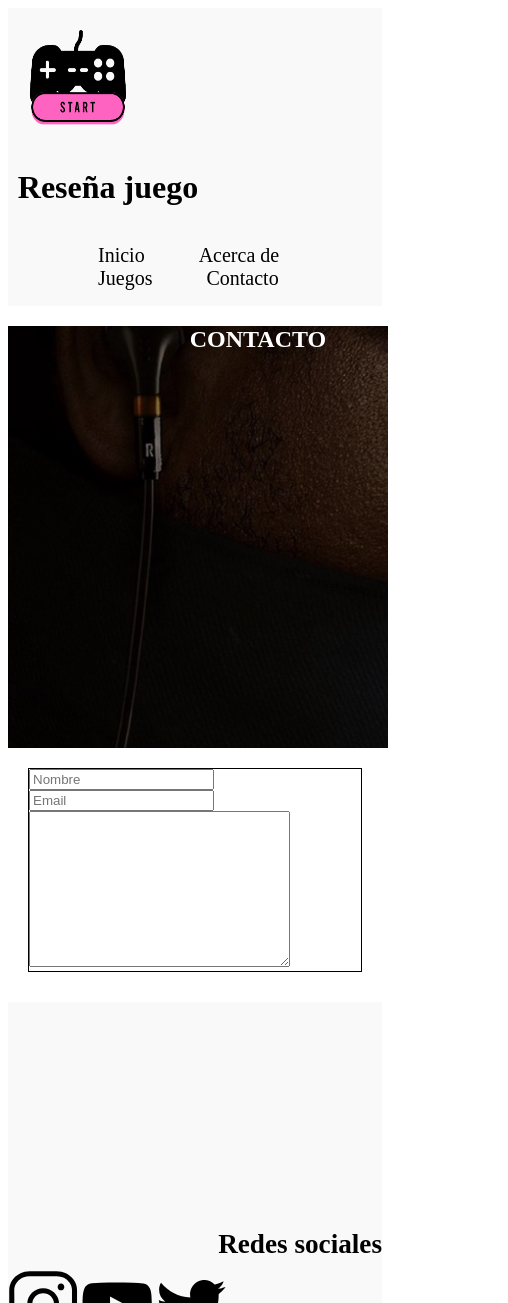
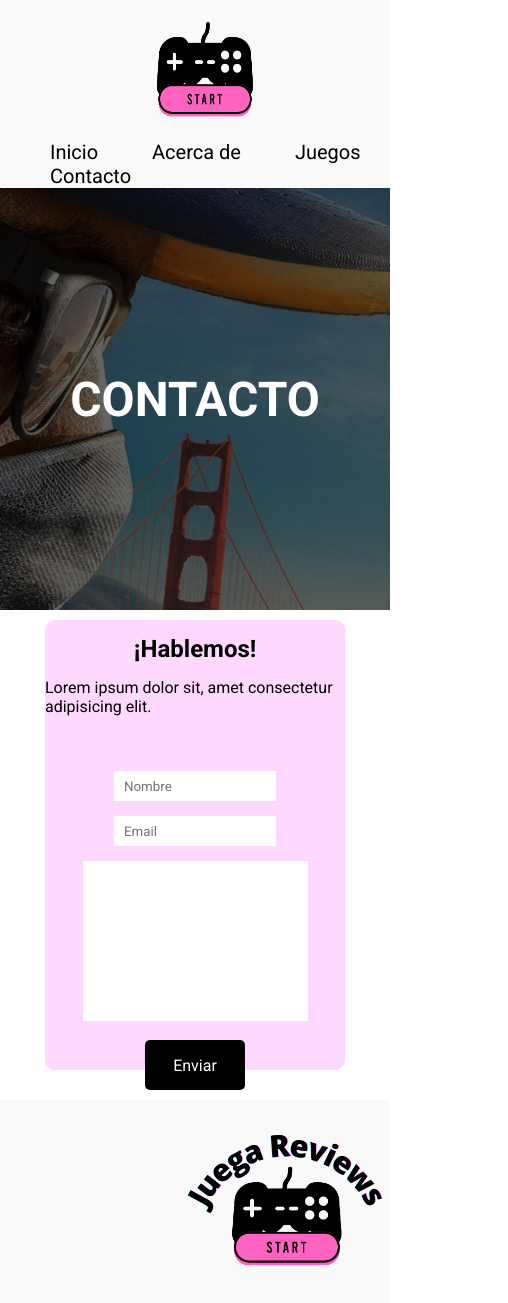
Before and after one commit to vcrolack/reviews-games, a plain HTML site: page pages/contacto/contacto.html in a window 390 px wide. Shown: the top 1303 px of the page, 508 px wide, since content can reach past the window. Drawn offline with Linux system fonts and the light colour scheme.

Commit message:
todas las páginas responsive

```diff
--- a/index.css
+++ b/index.css
@@ -141,10 +141,14 @@ body{
 .card .card-body h3 {
   margin-top: 10px;
 }
+.card-body a {
+  color: #fff;
+  text-decoration: none;
+}
 
 .btn-watch-now {
   width: 70%;
-  height: 40%;
+  height: 50%;
   margin-top: 20px;
   border: none;
   background-color: #181818;
--- a/pages/acerca/acerca.css
+++ b/pages/acerca/acerca.css
@@ -3,15 +3,6 @@
   margin: 0;
   padding: 0;
   font-family: 'Roboto', sans-serif;
-}
-
-.about-grid {
-  display: grid;
-  grid-template-columns: repeat(3, 1fr);
-  grid-template-rows: auto;
-  grid-template-areas:
-  "banner banner banner "
-  "about about about";
 }
 
 #banner {
@@ -224,10 +215,10 @@
     height: 1200px;
   }
   .banner {
-    min-width: auto;
+    min-width: 0;
   }
   .card {
-    width: 100%;
+    width: 80%;
     height: auto;
     padding: 10px;
   }
--- a/pages/contacto/contacto.css
+++ b/pages/contacto/contacto.css
@@ -1,8 +1,22 @@
+* {
+  margin: 0;
+  padding: 0;
+  font-family: 'Roboto', sans-serif;
+}
+#banner {
+  grid-area: banner;
+}
+
 .banner {
   position: relative;
-  height: 50vh;
+  height: 60vh;
   min-width: 380px;
-  background-image: url('../../assets/img/banner1.jpg');
+  background-size: cover;
+  background-size: center;
+}
+.banner img {
+  width: 100%;
+  height: 100%;
   background-size: cover;
   background-size: center;
 }
@@ -12,21 +26,125 @@
   left: 0;
   width: 100%;
   height: 100%;
-  background-color: rgba(0, 0, 0, 0.5);
+  background-color: rgba(0, 0, 0, 0.6);
+  display: flex;
+  justify-content: center;
+  align-items: center;
   z-index: 1;
 }
-.banner .container-description {
-  width: 100%;
-  height: 100%;
-  width: 500px;
-  z-index: 2;
-  position: relative;
+.banner span h2 {
   color: #fff;
-}
-.banner .container-description h2 {
+  font-size: 5rem;
   text-align: center;
 }
+
+#section-contacto {
+  display: grid;
+  grid-template-columns: repeat(12, 1fr);
+  grid-template-rows: auto;
+}
 .container-form {
-  border: 1px solid black;
+  height: 350px;
+  min-width: 590px;
+  border-radius: 10px;
+  background-color: #FED8FF;
   margin: 20px;
+  grid-area:5 / 5 / 9 / 9;
 }
+.container-description  {
+  margin-bottom: 55px;
+  display: flex;
+  flex-direction: column;
+  align-items: center;
+}
+.container-description-title {
+  margin: 15px 15px;
+}
+.box {
+  height: 30%;
+}
+.box-form {
+  display: flex;
+  justify-content: space-evenly;
+}
+.box-form-inputs {
+  display: flex;
+  flex-direction: column;
+}
+.box-name input, .box-email input {
+  border: none;
+  height: 30px;
+  padding-left: 10px;
+  outline: none;
+}
+
+.box-btn {
+  display: flex;
+  justify-content: center;
+}
+.box-btn button {
+  width: 55%;
+  border: none;
+  background-color: #000;
+  border-radius: 5px;
+  color: #fff;
+  font-size: 1.3rem;
+}
+.box-btn-mobile {
+  display: none;
+}
+.box-textarea textarea {
+  border: none;
+  outline: none;
+  padding-top: 10px;
+  resize: none;
+}
+@media screen and (max-width: 600px) {
+  .banner {
+    min-width: 0;
+    background-size: contain;
+    background-repeat: no-repeat;
+    background-size: center;
+    height: 50vh;
+    margin-bottom: 10px;
+  }
+  .banner img {
+    object-fit: cover;
+
+  }
+  .banner span h2 {
+    font-size: 3rem;
+  }
+  .container-form {
+    margin: 0;
+    height: 450px;
+    min-width: 300px;
+  }
+  .box-form {
+    flex-direction: column;
+    align-items: center;
+  }
+  .box-name {
+    margin-bottom: 15px;
+  }
+  .box-textarea{
+    margin-top: 15px;
+    }
+  .box-btn button {
+    display: none;
+  }
+  .box-btn-mobile {
+    display: block;
+  }
+  .box-btn-mobile button {
+    width: 100px;
+    height: 50px;
+    margin-top: 15px;
+    border: none;
+    background-color: #000;
+    border-radius: 5px;
+    color: #fff;
+    font-size: 1rem;
+  }
+
+}
--- a/pages/contacto/contacto.html
+++ b/pages/contacto/contacto.html
@@ -13,52 +13,71 @@
   <!--HEADER-->
   <div id="header" class="top-menu">
     <div class="navbar fixc-center">
+      <div class="site-style">
         <div class="container-logo">
           <img src="../../assets/logos/logo.png" alt="">
-      </div>
           <div class="title">
             <h1>Reseña juego</h1>
+          </div>
         </div>
         <div class="menu">
           <ul>
             <li><a href="../../index.html">Inicio</a></li>
             <li><a href="../acerca/acerca.html">Acerca de</a></li>
             <li><a href="../juegos/juegos.html">Juegos</a></li>
-          <li><a href="../contacto/contacto.html">Contacto</a></li>
+            <li><a href="#">Contacto</a></li>
           </ul>
+        </div>
       </div>
     </div>
   </div>
   <!--/HEADER-->
 
     <!--BANNER-->
+  <!--BANNER-->
   <div id="banner">
     <div id="main">
       <div class="container-banner">
         <div class="banner">
-            <span></span>
-            <div class="container-description">
-              <h2>CONTACTO</h2>
-            </div>
+          <span><h2>CONTACTO</h2></span>
+          <img src="../../assets/img/banner1.jpg" alt="">
         </div>
       </div>
     </div>
   </div>
   <!--/BANNER-->
+    <!--/BANNER-->
 
   <!--CONTACTO-->
   <div id="section-contacto">
     <div class="container-form">
-      <form action="">
+      <div class="container-description">
+        <div class="container-description-title">
+          <h2>¡Hablemos!</h2>
+        </div>
+        <div class="container-description-text">
+          <p>Lorem ipsum dolor sit, amet consectetur adipisicing elit.</p>
+        </div>
+      </div>
+      <form class="box-form"action="">
+        <div class="box-form-inputs">
           <div class="box box-name">
             <input placeholder="Nombre" type="text" />
           </div>
           <div class="box box-email">
             <input placeholder="Email" type="text" />
           </div>
+          <div class="box box-btn">
+            <button type="button">Enviar</button>
+          </div>
+        </div>
         <div class="box box-textarea">
           <textarea name="" id="" cols="30" rows="10"></textarea>
         </div>
+        <div class="box box-btn-mobile">
+          <button type="button">Enviar</button>
+        </div>
+
       </form>
     </div>
   </div>
@@ -66,13 +85,15 @@
 
   <!--FOOTER-->
   <div id="footer">
+    <div class="footer-grid">
       <div class="container-logo-footer">
-      <div class="logo"></div>
+        <img src="../../assets/logos/logoTexto.png" class="logo">
       </div>
+      <div class="container-social-networks">
         <div class="title-sn">
           <h3>Redes sociales</h3>
         </div>
-    <div class="container-social-networks">
+        <div class="container-icons-sn">
           <div class="container-sn instagram">
           </div>
           <div class="container-sn youtube">
@@ -81,6 +102,8 @@
           </div>
         </div>
       </div>
+    </div>
+  </div>
   <!--/FOOTER-->
   </body>
 </html>
--- a/pages/juego-detalle/juego-detalle.css
+++ b/pages/juego-detalle/juego-detalle.css
@@ -1,10 +1,23 @@
+* {
+  margin: 0;
+  padding: 0;
+  font-family: 'Roboto', sans-serif;
+}
+
+#banner {
+  grid-area: banner;
+}
+
 .banner {
   position: relative;
-  height: 50vh;
+  height: 60vh;
   min-width: 380px;
-  background-image: url('../../assets/img/banner1.jpg');
-  background-size: cover;
-  background-size: center;
+}
+.banner img {
+  width: 100%;
+  height: 100%;
+  object-fit: cover;
+
 }
 .banner span {
   position: absolute;
@@ -12,21 +25,63 @@
   left: 0;
   width: 100%;
   height: 100%;
-  background-color: rgba(0, 0, 0, 0.5);
+  background-color: rgba(0, 0, 0, 0.6);
+  display: flex;
+  justify-content: center;
+  align-items: center;
   z-index: 1;
 }
-.banner .container-description {
-  width: 100%;
-  height: 100%;
-  width: 500px;
-  z-index: 2;
-  position: relative;
+.banner span h2 {
   color: #fff;
-}
-.banner .container-description h2 {
+  font-size: 5rem;
   text-align: center;
 }
+
+
+#section-game-detail {
+  display: grid;
+  grid-template-columns: repeat(12, 1fr);
+}
+
 #section-game-detail p {
   margin-bottom: 15px;
   margin: 20px 20px;
+  font-size: 1.1rem;
+
 }
+.review {
+  width: 100%;
+  display: flex;
+  flex-direction: column;
+  justify-content: center;
+  grid-area: 4/ 4 / 10 / 10;
+}
+
+@media screen and (max-width: 1340px) {
+  .review {
+    grid-area: 3/ 3 / 11 / 11;
+  }
+}
+@media screen and (max-width: 880px) {
+  .banner {
+    background-size: contain;
+    background-repeat: no-repeat;
+    background-size: center;
+    height: 50vh;
+  }
+  .banner img {
+    object-fit: cover;
+
+  }
+  .review {
+    grid-area: 2/ 2 / 12 / 12;
+  }
+}
+@media  screen and (max-width: 400px) {
+  .banner {
+    min-width: 0;
+  }
+  .banner span h2 {
+    font-size: 3rem;
+  }
+}
--- a/pages/juegos/juegos.css
+++ b/pages/juegos/juegos.css
@@ -3,11 +3,17 @@
   padding: 0;
   font-family: 'Roboto', sans-serif;
 }
+
 .banner {
   position: relative;
-  height: 50vh;
+  height: 60vh;
   min-width: 380px;
-  background-image: url('../../assets/img/banner1.jpg');
+  background-size: cover;
+  background-size: center;
+}
+.banner img {
+  width: 100%;
+  height: 100%;
   background-size: cover;
   background-size: center;
 }
@@ -17,18 +23,15 @@
   left: 0;
   width: 100%;
   height: 100%;
-  background-color: rgba(0, 0, 0, 0.5);
+  background-color: rgba(0, 0, 0, 0.6);
+  display: flex;
+  justify-content: center;
+  align-items: center;
   z-index: 1;
 }
-.banner .container-description {
-  width: 100%;
-  height: 100%;
-  width: 500px;
-  z-index: 2;
-  position: relative;
+.banner span h2 {
   color: #fff;
-}
-.banner .container-description h2 {
+  font-size: 5rem;
   text-align: center;
 }
 
@@ -38,6 +41,7 @@
 .card {
   display: inline-block;
   width: 300px;
+  height: 400px;
   border-radius: 5px;
   background-color: #fff;
   box-shadow: 0px 10px 15px 5px #787878;
@@ -77,3 +81,27 @@
   font-weight: 900;
   border-radius: 5px;
 }
+
+@media screen and (max-width: 818px) {
+  .banner {
+    background-size: contain;
+    background-repeat: no-repeat;
+    background-size: center;
+    height: 50vh;
+  }
+  .banner img {
+    object-fit: cover;
+
+  }
+}
+@media  screen and (max-width: 400px) {
+  .banner {
+    min-width: auto;
+  }
+  .card {
+    width: 200px;
+    height: 400px;
+    padding: 1px;
+
+  }
+}
--- a/styles/header.css
+++ b/styles/header.css
@@ -1,34 +1,40 @@
 @import url('https://fonts.googleapis.com/css2?family=Roboto:wght@100;300;400;500;700;900&display=swap');
 #header {
   grid-area: header;
+
 }
 #header .top-menu {
   height: 100px;
-  display: inline-block;
 }
 .navbar {
   width: 100%;
-  height: 100%; /*HEIGHT PROVISORIO YA QUE PARA ESTA ENTREGA NO HAY FLEX*/
   background-color: #f9f9f9;
-  display: inline-block;
 }
-
-.title {
-  text-align: center;
-  width: 200px;
-  display: inline-block;
-
+.site-style {
+  display: flex;
+  justify-content: space-between;
+  align-items: center;
+}
+.site-style h1 {
+  width: 100%;
+  margin-left: 10px;
+}
+.menu {
+  display: flex;
+  justify-content: flex-end;
 }
 
 .container-logo {
   width: 100px;
   height: 100px;
   margin: 20px 0 20px 20px ;
+  display: flex;
 }
 
 .container-logo img {
   width: 100%;
   height: 100%;
+  margin-right: 50px;
 }
 .menu ul li{
   display: inline-block;
@@ -40,3 +46,17 @@
   font-size: 20px;
   margin-left: 50px;
 }
+@media screen and (max-width: 718px) {
+  .site-style {
+    flex-direction: column;
+  }
+}
+@media screen and (max-width: 450px) {
+  .container-logo {
+    display: flex;
+    justify-content: flex-start;
+  }
+  .site-style h1 {
+    display: none;
+  }
+}
```
Also changed, not shown: index.html (+8 -6 lines), pages/acerca/acerca.html (+4 -3 lines), pages/juego-detalle/juego-detalle.html (+18 -7 lines), pages/juegos/juegos.html (+9 -6 lines), 1 other file. Lines whose indentation alone changed are shown as unchanged.
